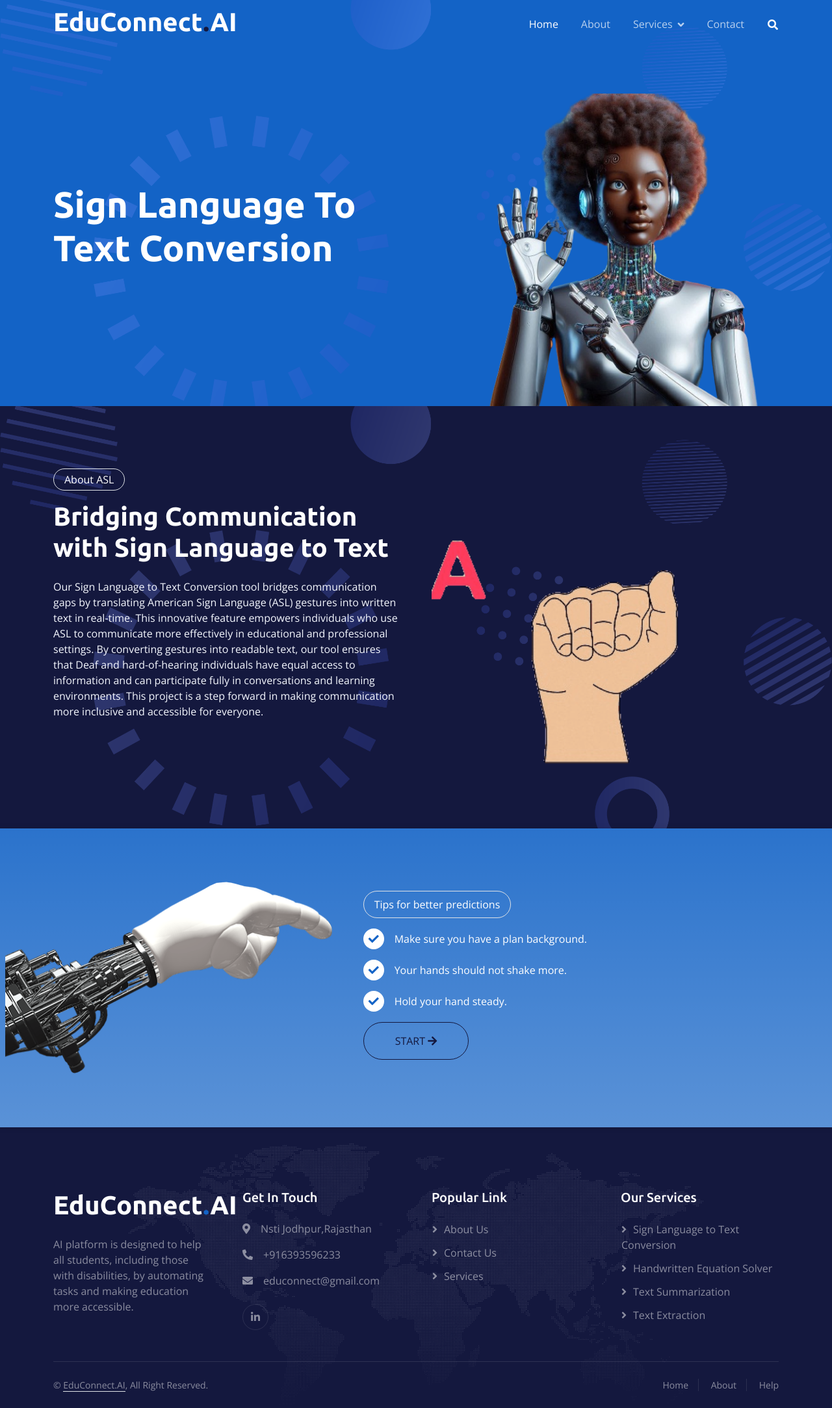
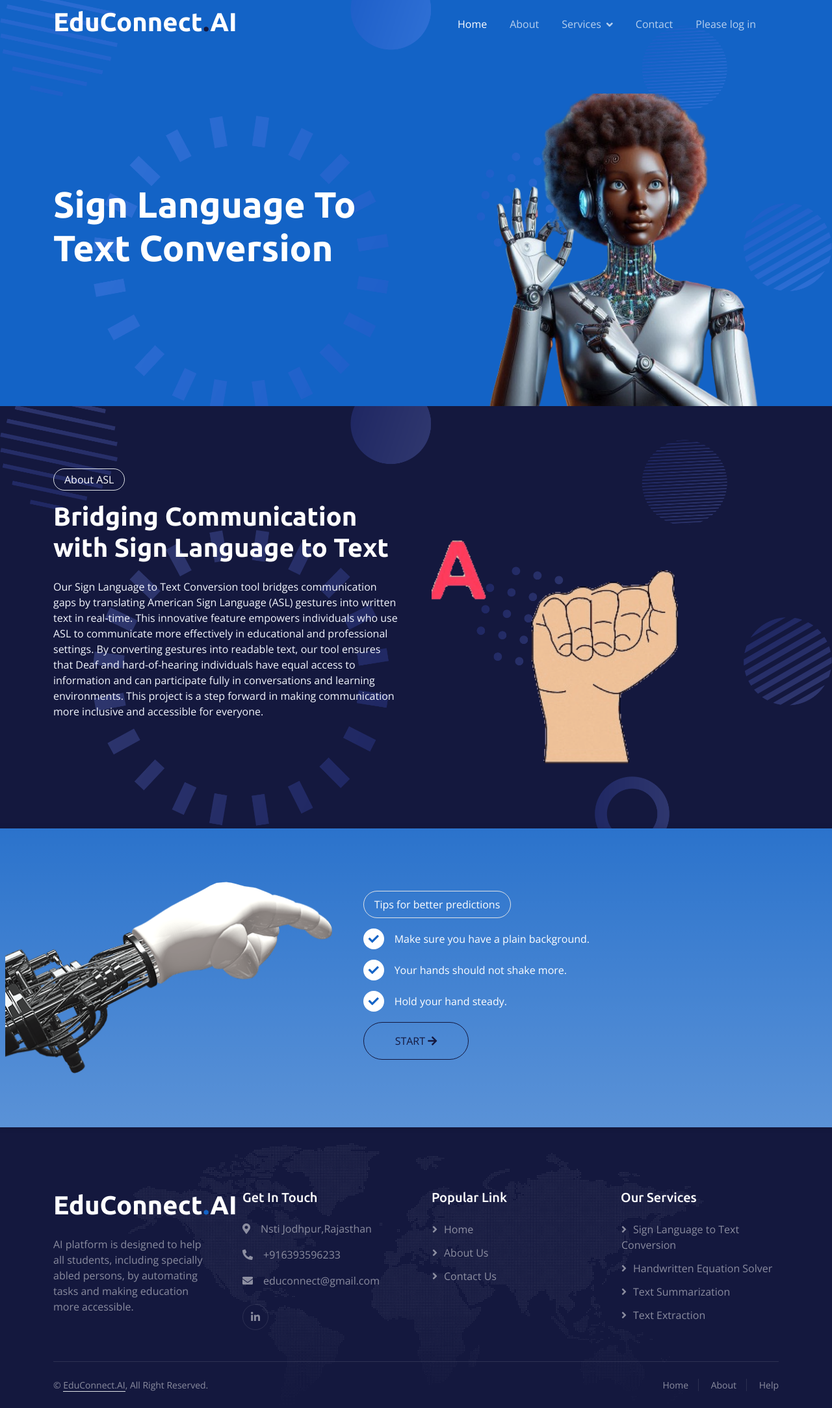
Before and after one commit to Shubhangi-vyas/Educonnect.Ai, a Flask app: page /signlang in a window 1280 px wide. Shown: the whole page at 65% size. Run offline with Flask 3, Linux system fonts and the light colour scheme; some libraries are stand-ins or nearby versions.

Commit message:
Update signlang.html

```diff
--- a/templates/signlang.html
+++ b/templates/signlang.html
@@ -49,7 +49,7 @@
     <div class="container-fluid sticky-top">
         <div class="container">
             <nav class="navbar navbar-expand-lg navbar-dark p-0">
-                <a href="/" class="navbar-brand">
+                <a href="/index" class="navbar-brand">
                     <h1 class="text-white">EduConnect<span class="text-dark">.</span>AI</h1>
                 </a>
                 <button type="button" class="navbar-toggler ms-auto me-0" data-bs-toggle="collapse"
@@ -58,7 +58,7 @@
                 </button>
                 <div class="collapse navbar-collapse" id="navbarCollapse">
                     <div class="navbar-nav ms-auto">
-                        <a href="/" class="nav-item nav-link active">Home</a>
+                        <a href="/index" class="nav-item nav-link active">Home</a>
                         <a href="/about" class="nav-item nav-link">About</a>
                         <!-- <a href="service.html" class="nav-item nav-link">Services</a>
                         <a href="project.html" class="nav-item nav-link">Projects</a> -->
@@ -73,9 +73,20 @@
                             </div>
                         </div>
                         <a href="/contact" class="nav-item nav-link">Contact</a>
+                        <div class="nav-item dropdown username" >
+                            {% if session['username'] %}
+                            <a href="#" class="nav-link dropdown-toggle" data-bs-toggle="dropdown"><i class="fa fa-user"></i>
+                                Welcome, {{ session['username'] }}
+                            </a>
+                            <div class="dropdown-menu bg-light mt-2">
+                                <a href="/logout" class="dropdown-item">Logout</a>
+                            </div>
+                            {% else %}
+                            <a href="/login" class="nav-link">Please log in</a>
+                            {% endif %}
+                        </div>
                     </div>
-                    <butaton type="button" class="btn text-white p-0 d-none d-lg-block" data-bs-toggle="modal"
-                        data-bs-target="#searchModal"><i class="fa fa-search"></i></butaton>
+
                 </div>
             </nav>
         </div>
@@ -98,9 +109,8 @@
                     </nav> -->
                 </div>
                 <div class="col-lg-6 align-self-end text-center text-lg-end">
-                    <!-- <img class="img-fluid" src="{{ url_for('static', filename='img/hero-img.png') }}" alt="" style="max-height: 300px;"> -->
-                    <!-- <img class="img-fluid" src="{{ url_for('static', filename='img/gif.gif') }}" alt=""> -->
-                    <img class="img-fluid" src="{{ url_for('static', filename='img/d.png') }}" alt="" style="max-height: 500px;" width="90%">
+
+                    <img class="img-fluid" src="{{ url_for('static', filename='img/d.png') }}" alt="" width="90%">
                 </div>
             </div>
         </div>
@@ -137,34 +147,9 @@
                     <div class="btn btn-sm border rounded-pill text-white px-3 mb-3">About ASL</div>
                     <h1 class="text-white mb-4">Bridging Communication with Sign Language to Text</h1>
                     <p class="text-light mb-4">Our Sign Language to Text Conversion tool bridges communication gaps by translating American Sign Language (ASL) gestures into written text in real-time. This innovative feature empowers individuals who use ASL to communicate more effectively in educational and professional settings. By converting gestures into readable text, our tool ensures that Deaf and hard-of-hearing individuals have equal access to information and can participate fully in conversations and learning environments. This project is a step forward in making communication more inclusive and accessible for everyone.</p>
-                    <!-- <div class="d-flex align-items-center text-white mb-3">
-                        <div class="btn-sm-square bg-white text-primary rounded-circle me-3">
-                            <i class="fa fa-check"></i>
-                        </div>
-                        <span>Diam dolor diam ipsum et tempor sit</span>
-                    </div>
-                    <div class="d-flex align-items-center text-white mb-3">
-                        <div class="btn-sm-square bg-white text-primary rounded-circle me-3">
-                            <i class="fa fa-check"></i>
-                        </div>
-                        <span>Diam dolor diam ipsum et tempor sit</span>
-                    </div>
-                    <div class="d-flex align-items-center text-white mb-3">
-                        <div class="btn-sm-square bg-white text-primary rounded-circle me-3">
-                            <i class="fa fa-check"></i>
-                        </div>
-                        <span>Diam dolor diam ipsum et tempor sit</span>
-                    </div> -->
+
                     <div class="row g-4 pt-3">
-                        <!-- <div class="col-sm-6">
-                            <div class="d-flex rounded p-3" style="background: rgba(256, 256, 256, 0.1);">
-                                <i class="fa fa-home fa-3x text-white"></i>
-                                <div class="ms-3">
-                                    <h2 class="text-white mb-0" data-toggle="counter-up">9999</h2>
-                                    <p class="text-white mb-0">Happy Clients</p>
-                                </div>
-                            </div>
-                        </div> -->
+
                         <div class="col-sm-6">
                             <div class="d-flex rounded p-3">
                             </div>
@@ -172,7 +157,7 @@
                     </div>
                 </div>
                 <div class="col-lg-6 align-self-end text-center text-md-end wow fadeIn" data-wow-delay="0.5s">
-                    <!-- <img class="img-fluid" src="{{ url_for('static', filename='img/gif.gif') }}" alt="" style="width: 100%; max-width: 500px;"> -->
+
                     <img class="img-fluid" src="{{ url_for('static', filename='gif/vedio3.gif') }}" alt="" style="width: 100%; max-width: 700px; height: 500px; object-fit: cover;">
 
                 </div>
@@ -196,12 +181,12 @@
                 </div>
                 <div class="col-md-7 py-5 newsletter-text wow fadeIn" data-wow-delay="0.5s">
                     <div class="btn btn-lg border rounded-pill text-white px-3 mb-3">Tips for better predictions</div>
-                    <!-- <h1 class="text-white mb-4">Let's subscribe the newsletter</h1> -->
+
                     <div class="d-flex align-items-center text-white mb-3">
                         <div class="btn-sm-square bg-white text-primary rounded-circle me-3">
                             <i class="fa fa-check"></i>
                         </div>
-                        <span>Make sure you have a plan background.</span>
+                        <span>Make sure you have a plain background.</span>
                     </div>
                     <div class="d-flex align-items-center text-white mb-3">
                         <div class="btn-sm-square bg-white text-primary rounded-circle me-3">
@@ -220,10 +205,8 @@
                             <a href="/outputsign" class="btn btn-outline-dark py-sm-3 px-sm-5 rounded-pill animated slideInRight" style="font-size: 1rem;"> START <i class="fas fa-arrow-right" style="font-size: 1rem;"></i>
                             </a>
 
-                        <!-- <button type="button" class="btn shadow-none position-absolute top-0 end-0 mt-1 me-2"> -->
-                                <!-- <i class="fa fa-paper-plane text-primary fs-4"></i></button> -->
                     </div>
-                    <!-- <small class="text-white-50">Diam sed sed dolor stet amet eirmod</small> -->
+
                 </div>
             </div>
         </div>
@@ -239,7 +222,8 @@
                 <a href="index.html" class="d-inline-block mb-3">
                     <h1 class="text-white">EduConnect<span class="text-primary">.</span>AI</h1>
                 </a>
-                <p class="mb-0">AI platform is designed to help all students, including those with disabilities, by automating tasks and making education more accessible.</p>
+                <p class="mb-0">AI platform is designed to help all students, including specially abled persons, by
+                    automating tasks and making education more accessible.</p>
             </div>
             <div class="col-md-6 col-lg-3 wow fadeIn" data-wow-delay="0.3s">
                 <h5 class="text-white mb-4">Get In Touch</h5>
@@ -252,16 +236,17 @@
             </div>
             <div class="col-md-6 col-lg-3 wow fadeIn" data-wow-delay="0.5s">
                 <h5 class="text-white mb-4">Popular Link</h5>
-                <a class="btn btn-link" href="">About Us</a>
-                <a class="btn btn-link" href="">Contact Us</a>
-                <a class="btn btn-link" href="">Services</a>
+                <a class="btn btn-link" href="/index">Home</a>
+                <a class="btn btn-link" href="/about">About Us</a>
+                <a class="btn btn-link" href="/contact">Contact Us</a>
+
             </div>
             <div class="col-md-6 col-lg-3 wow fadeIn" data-wow-delay="0.7s">
                 <h5 class="text-white mb-4">Our Services</h5>
-                <a class="btn btn-link" href="">Sign Language to Text Conversion</a>
-                <a class="btn btn-link" href="">Handwritten Equation Solver</a>
-                <a class="btn btn-link" href="">Text Summarization</a>
-                <a class="btn btn-link" href="">Text Extraction</a>
+                <a class="btn btn-link" href="/signlang">Sign Language to Text Conversion</a>
+                <a class="btn btn-link" href="/equation">Handwritten Equation Solver</a>
+                <a class="btn btn-link" href="/textext">Text Summarization</a>
+                <a class="btn btn-link" href="/textsum">Text Extraction</a>
             </div>
         </div>
     </div>
@@ -270,8 +255,6 @@
             <div class="row">
                 <div class="col-md-6 text-center text-md-start mb-3 mb-md-0">
                     &copy; <a class="border-bottom" href="#">EduConnect.AI</a>, All Right Reserved.
-
-
                 </div>
                 <div class="col-md-6 text-center text-md-end">
                     <div class="footer-menu">
```
